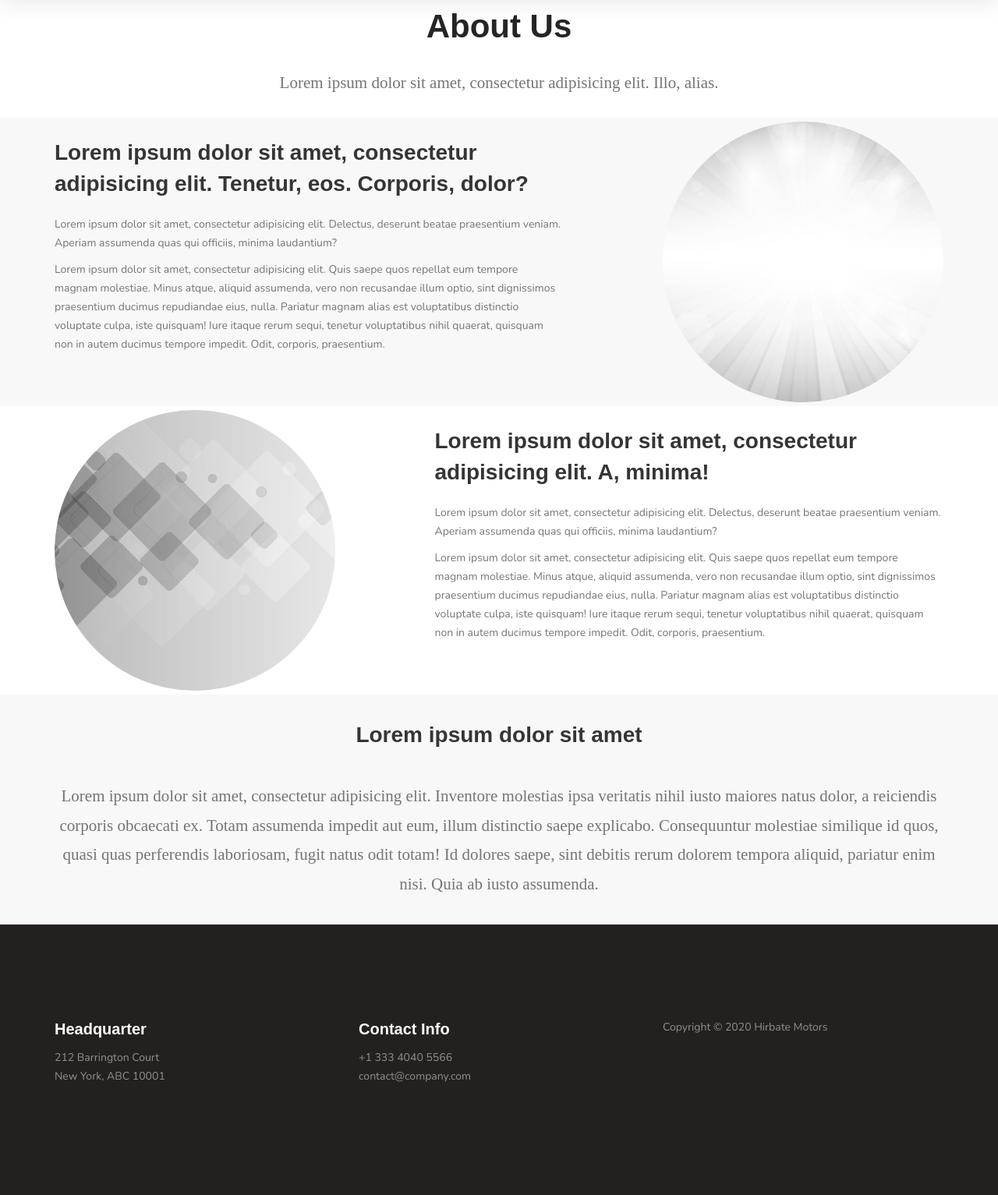
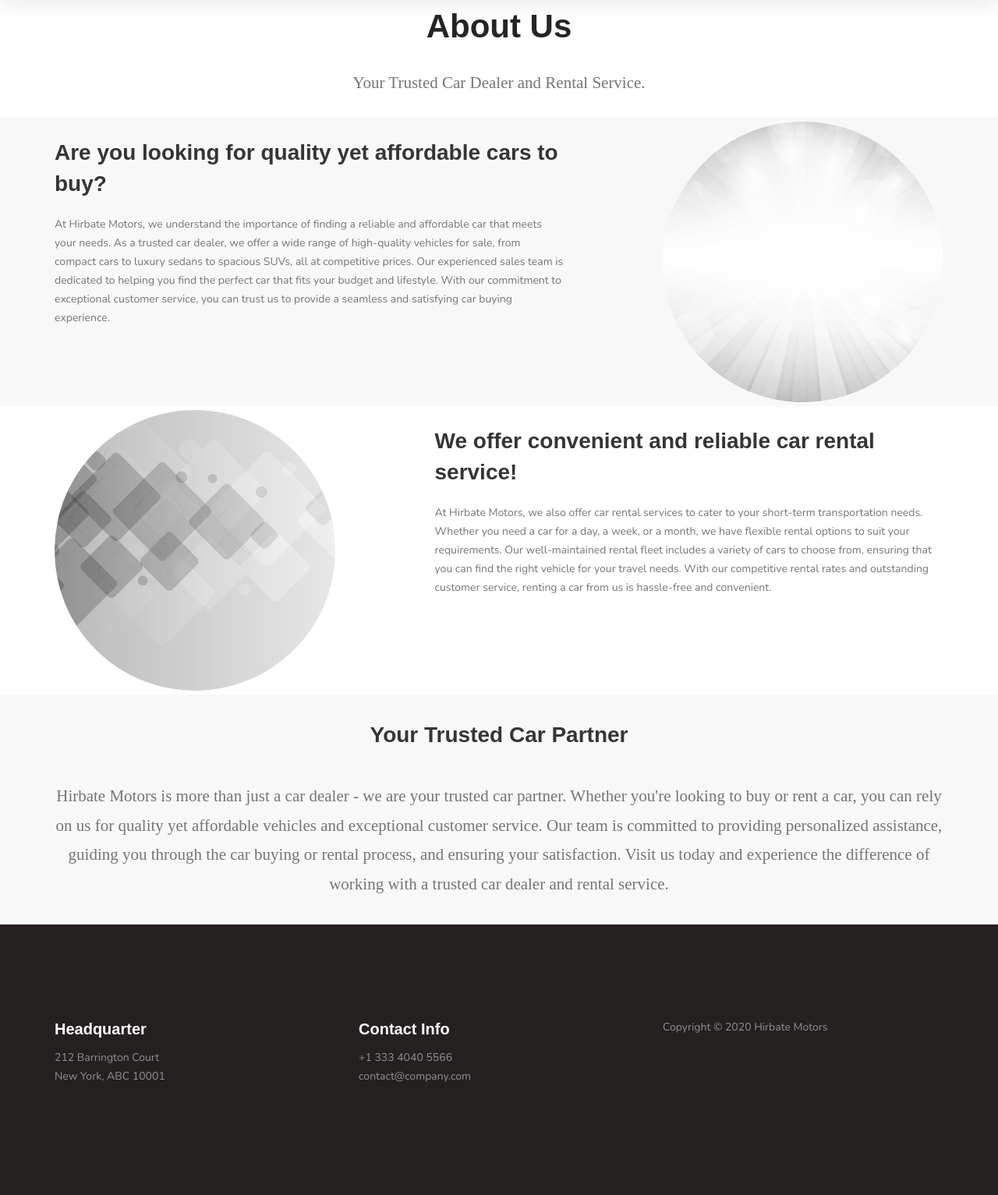
Before and after one commit to Muhamadekh/Car-Dealer, a Flask app: page /about-us in a window 1280 px wide. Shown: the part 125-1658 px from the top of the page at 78% size. Run offline with Flask 3, Linux system fonts and the light colour scheme; some libraries are stand-ins or nearby versions; some web fonts are replaced.

Commit message:
About Page

```diff
--- a/car_dealer/routes.py
+++ b/car_dealer/routes.py
@@ -80,9 +80,12 @@
             user = User.query.filter_by(email=form.email.data).first()
             if user and bcrypt.check_password_hash(user.password, form.password.data):
                 login_user(user, remember=form.remember.data)
-                flash("You have sucessfully logged in", "success")
+                flash("You have logged in sucessfully", "success")
                 next_page = request.args.get('next')
-                return redirect(next_page) if next_page else redirect(url_for('home'))
+                if user.is_admin:
+                    return redirect(next_page) if next_page else redirect(url_for('admin'))
+                else:
+                    return redirect(next_page) if next_page else redirect(url_for('home'))
             else:
                 flash("Please check your email or password", "warning")
         return render_template('login.html', form=form, title='Log in')
--- a/car_dealer/templates/about-us.html
+++ b/car_dealer/templates/about-us.html
@@ -7,7 +7,7 @@
 
                     <br>
 
-                    <p class="lead">Lorem ipsum dolor sit amet, consectetur adipisicing elit. Illo, alias.</p>
+                    <p class="lead">Your Trusted Car Dealer and Rental Service.</p>
                </div>
           </div>
      </section>
@@ -21,13 +21,14 @@
 
                     <div class="col-md-7 col-xs-12">
                          <div class="about-info">
-                              <h2>Lorem ipsum dolor sit amet, consectetur adipisicing elit. Tenetur, eos. Corporis, dolor?</h2>
+                              <h2>Are you looking for quality yet affordable cars to buy?</h2>
 
                               <figure>
                                    <figcaption>
-                                        <p>Lorem ipsum dolor sit amet, consectetur adipisicing elit. Delectus, deserunt beatae praesentium veniam. Aperiam assumenda quas qui officiis, minima laudantium?</p>
-
-                                        <p>Lorem ipsum dolor sit amet, consectetur adipisicing elit. Quis saepe quos repellat eum tempore magnam molestiae. Minus atque, aliquid assumenda, vero non recusandae illum optio, sint dignissimos praesentium ducimus repudiandae eius, nulla. Pariatur magnam alias est voluptatibus distinctio voluptate culpa, iste quisquam! Iure itaque rerum sequi, tenetur voluptatibus nihil quaerat, quisquam non in autem ducimus tempore impedit. Odit, corporis, praesentium.</p>
+                                        <p>At Hirbate Motors, we understand the importance of finding a reliable and affordable car that meets your needs.
+                                             As a trusted car dealer, we offer a wide range of high-quality vehicles for sale, from compact cars to luxury sedans to spacious SUVs, all at competitive prices.
+                                             Our experienced sales team is dedicated to helping you find the perfect car that fits your budget and lifestyle.
+                                             With our commitment to exceptional customer service, you can trust us to provide a seamless and satisfying car buying experience.</p>
                                    </figcaption>
                               </figure>
                          </div>
@@ -45,13 +46,14 @@
 
                     <div class="col-md-offset-1 col-md-7 col-xs-12">
                          <div class="about-info">
-                              <h2>Lorem ipsum dolor sit amet, consectetur adipisicing elit. A, minima!</h2>
+                              <h2>We offer convenient and reliable car rental service!</h2>
 
                               <figure>
                                    <figcaption>
-                                        <p>Lorem ipsum dolor sit amet, consectetur adipisicing elit. Delectus, deserunt beatae praesentium veniam. Aperiam assumenda quas qui officiis, minima laudantium?</p>
-
-                                        <p>Lorem ipsum dolor sit amet, consectetur adipisicing elit. Quis saepe quos repellat eum tempore magnam molestiae. Minus atque, aliquid assumenda, vero non recusandae illum optio, sint dignissimos praesentium ducimus repudiandae eius, nulla. Pariatur magnam alias est voluptatibus distinctio voluptate culpa, iste quisquam! Iure itaque rerum sequi, tenetur voluptatibus nihil quaerat, quisquam non in autem ducimus tempore impedit. Odit, corporis, praesentium.</p>
+                                        <p>At Hirbate Motors, we also offer car rental services to cater to your short-term transportation needs.
+                                             Whether you need a car for a day, a week, or a month, we have flexible rental options to suit your requirements.
+                                             Our well-maintained rental fleet includes a variety of cars to choose from, ensuring that you can find the right vehicle for your travel needs.
+                                             With our competitive rental rates and outstanding customer service, renting a car from us is hassle-free and convenient.</p>
                                    </figcaption>
                               </figure>
                          </div>
@@ -65,11 +67,14 @@
                <div class="row">
                     <div class="col-md-12 col-sm-12">
                          <div class="text-center">
-                              <h2>Lorem ipsum dolor sit amet</h2>
+                              <h2>Your Trusted Car Partner</h2>
 
                               <br>
 
-                              <p class="lead">Lorem ipsum dolor sit amet, consectetur adipisicing elit. Inventore molestias ipsa veritatis nihil iusto maiores natus dolor, a reiciendis corporis obcaecati ex. Totam assumenda impedit aut eum, illum distinctio saepe explicabo. Consequuntur molestiae similique id quos, quasi quas perferendis laboriosam, fugit natus odit totam! Id dolores saepe, sint debitis rerum dolorem tempora aliquid, pariatur enim nisi. Quia ab iusto assumenda.</p>
+                              <p class="lead">Hirbate Motors is more than just a car dealer - we are your trusted car partner.
+                                   Whether you're looking to buy or rent a car, you can rely on us for quality yet affordable vehicles and exceptional customer service.
+                                   Our team is committed to providing personalized assistance, guiding you through the car buying or rental process, and ensuring your satisfaction.
+                                   Visit us today and experience the difference of working with a trusted car dealer and rental service.</p>
                          </div>
                     </div>
                </div>
--- a/car_dealer/templates/login.html
+++ b/car_dealer/templates/login.html
@@ -40,10 +40,11 @@
                         <div class="col-md-12">
                             {{ form.submit (class="btn btn-outline-info", style="background-color: #008CBA; color: white;")}}
                         </div>
+                        <div class="col-md-12"> <a href="#">Forgot Password?</a></div>
                     </div>
                 </div>
             </fieldset>
         </form>
-
+        <small> Need an account? <a href="{{ url_for ('register') }}" class="link">Sign Up Here</a></small>
     </div>
 {% endblock %}
```
